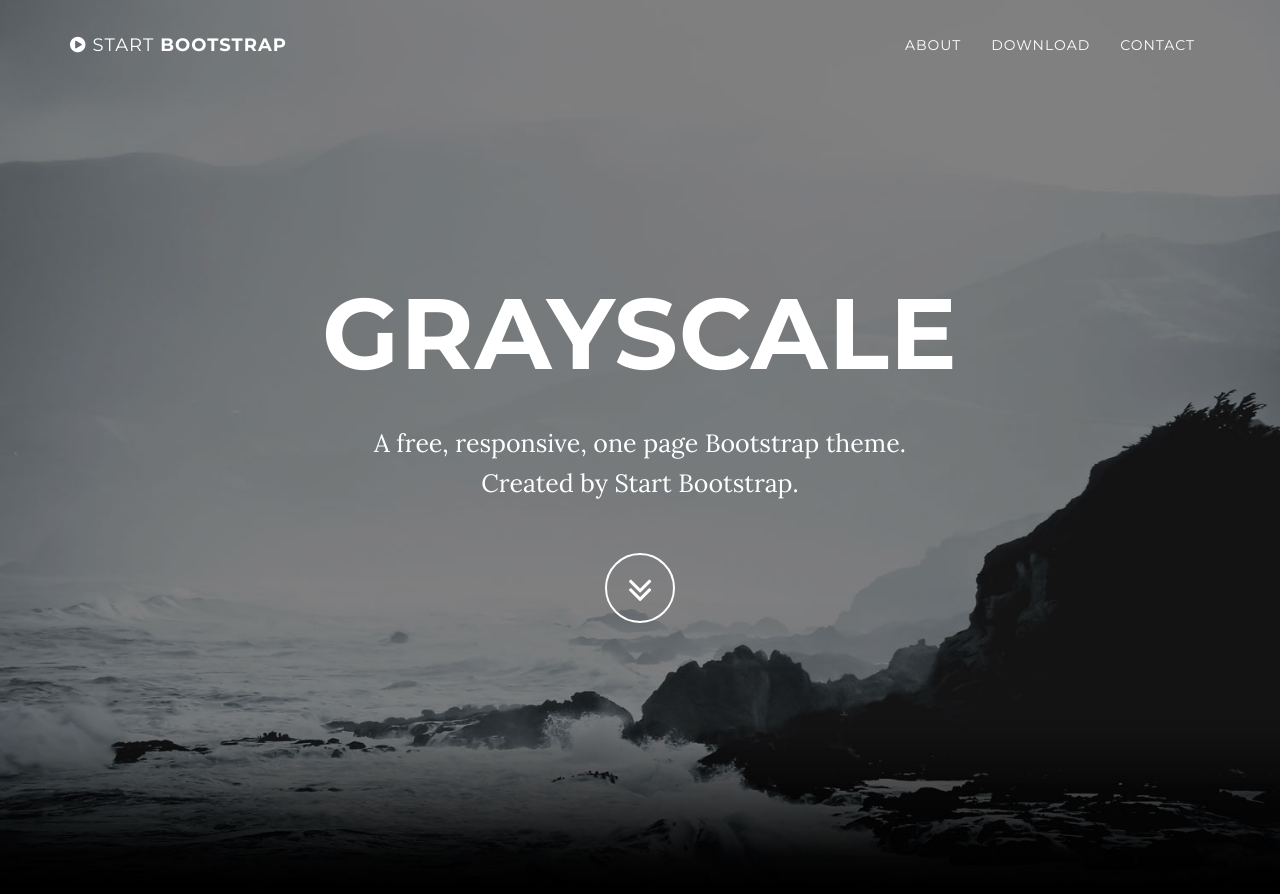
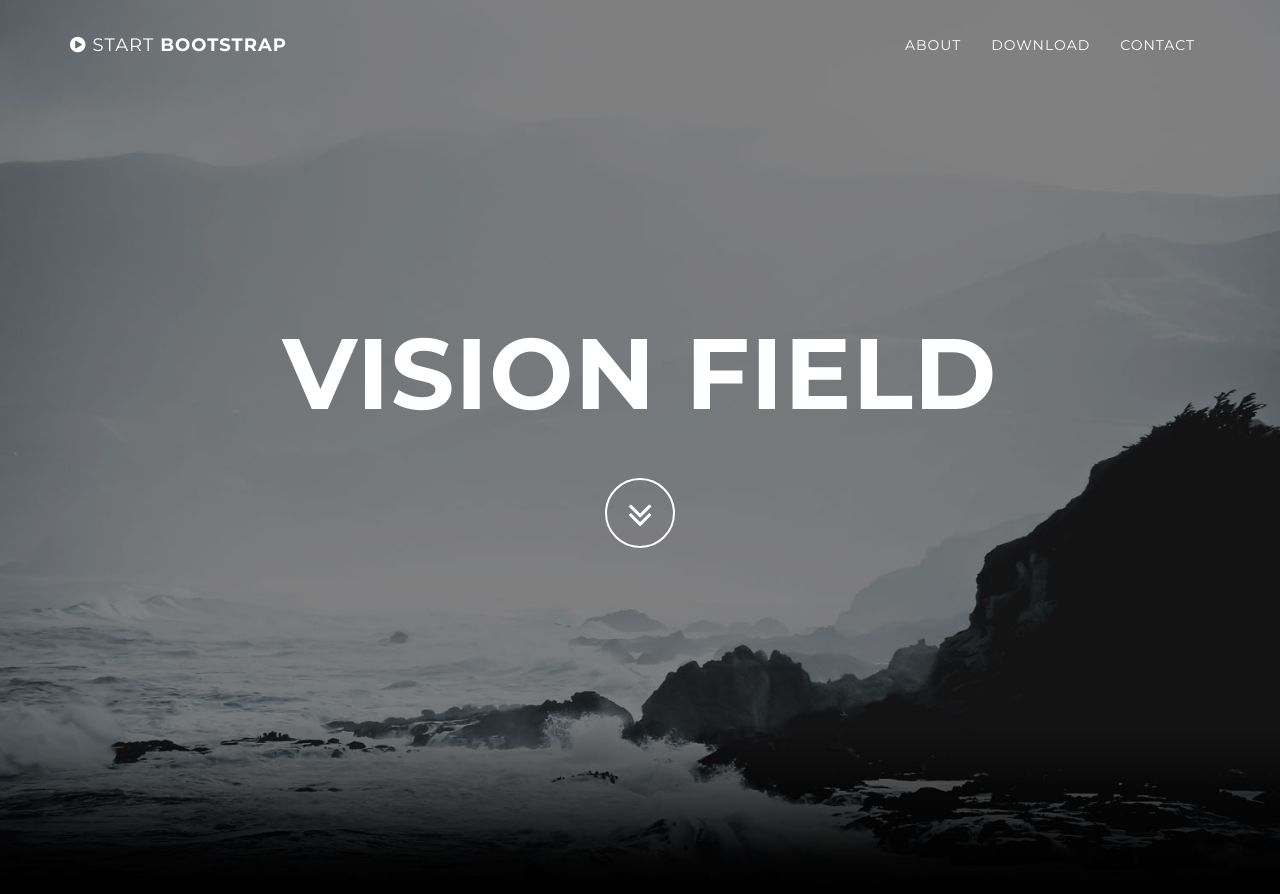
Before and after one commit to remingm/remingm.github.io, a Jekyll site: the page built from index.html, in a window 1280 px wide and 900 px high. Shown: the top 894 px of the window. Built offline with Jekyll 4.4.1, drawn with Linux system fonts in a browser that asks for light colours.

Commit message:
Update header.html

```diff
--- a/_includes/header.html
+++ b/_includes/header.html
@@ -4,8 +4,8 @@
             <div class="container">
                 <div class="row">
                     <div class="col-md-8 col-md-offset-2">
-                        <h1 class="brand-heading">Grayscale</h1>
-                        <p class="intro-text">A free, responsive, one page Bootstrap theme.<br>Created by Start Bootstrap.</p>
+                        <h1 class="brand-heading">Vision Field</h1>
+                        <p class="intro-text">
                         <a href="#about" class="btn btn-circle page-scroll">
                             <i class="fa fa-angle-double-down animated"></i>
                         </a>
```
